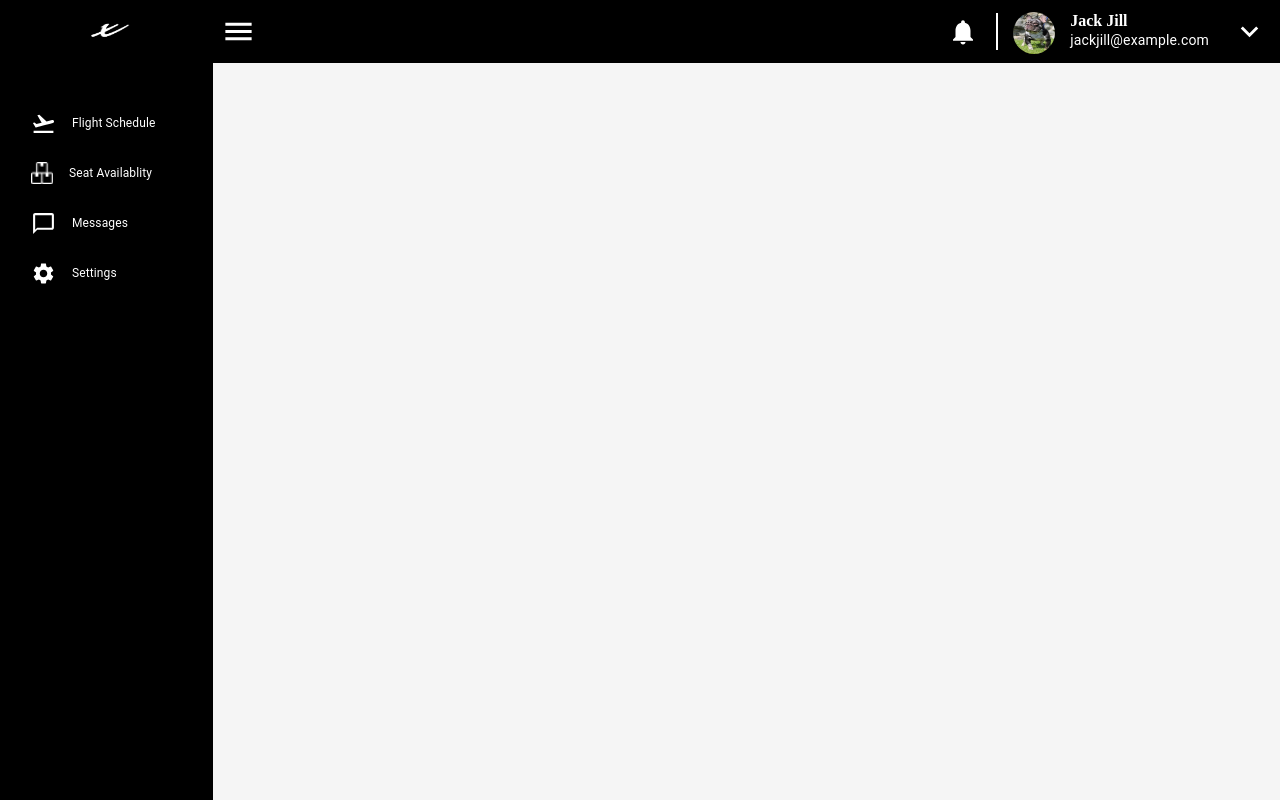
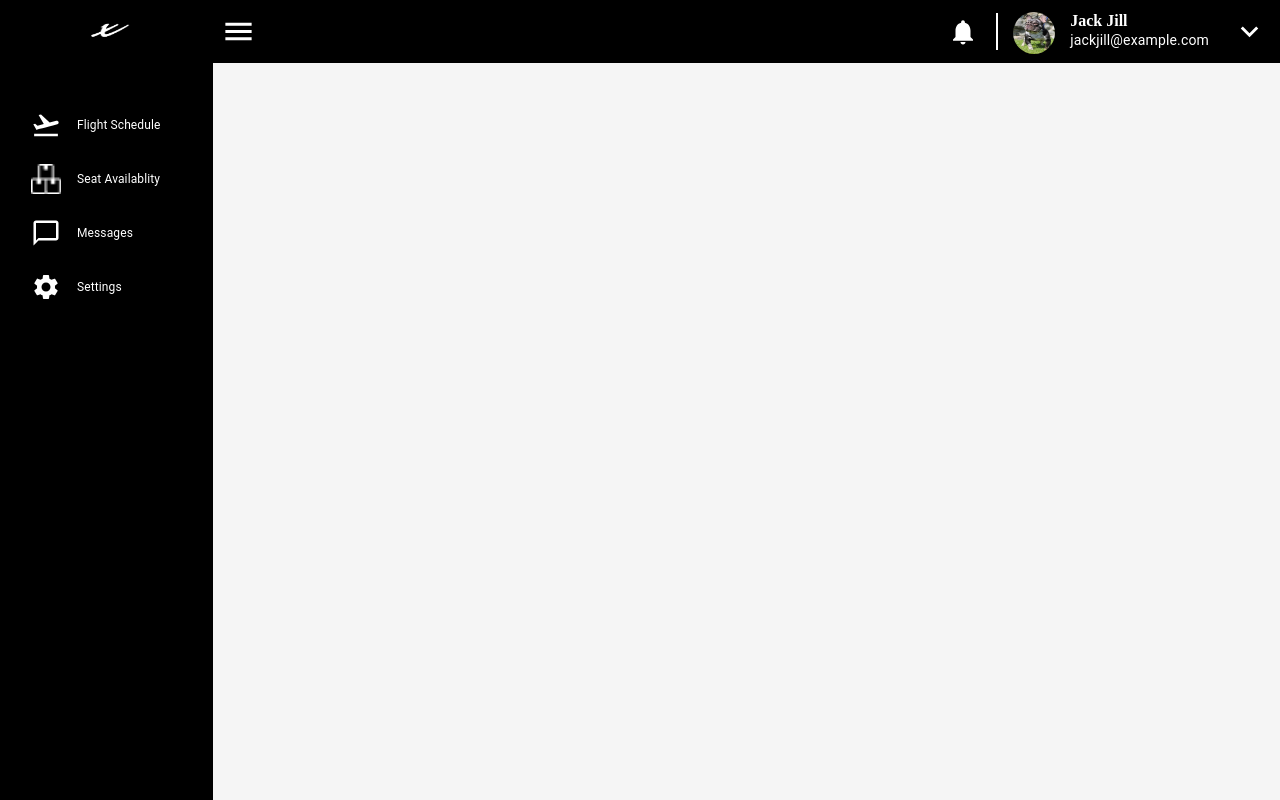
Before and after one commit to maaz-shah47/flight-project, a React (Vite) app: page / in a window 1280 px wide. Built offline with nearby package versions, Linux system fonts and the light colour scheme.

Commit message:
fixed toggle

```diff
--- a/src/components/dashboard/Dashboard.jsx
+++ b/src/components/dashboard/Dashboard.jsx
@@ -20,10 +20,10 @@ const Dashboard = () => {
     <Grid container sx={{
       backgroundColor: '#f5f5f5',
     }}>
-      <Grid item sm={2}>
+      <Grid item sm={isOpen ? 2 : 1}>
         <Sidebar isOpen={isOpen} />
       </Grid>
-      <Grid item sm={10}>
+      <Grid item sm={isOpen ? 10 : 11}>
         <Navbar handleMenuClick={handleMenuClick} />
         <Box sx={{
           padding: '30px',
--- a/src/components/dashboard/NavItemsData.jsx
+++ b/src/components/dashboard/NavItemsData.jsx
@@ -8,22 +8,22 @@ function createNav(icon, text, path) {
 }
 let navItems = [
   createNav(
-    <FlightTakeoffIcon sx={{ fontSize: "25px", color: "white" }} />,
+    <FlightTakeoffIcon sx={{ fontSize: "30px", color: "white" }} />,
     "Flight Schedule",
     "/dashboard/flights"
   ),
   createNav(
-    <img src={SeatIcon} alt="Seat Icon" style={{ height: '22px' }} />,
+    <img src={SeatIcon} alt="Seat Icon" style={{ height: '30px' }} />,
     "Seat Availablity",
     "/dashboard/seats"
   ),
   createNav(
-    <ChatBubbleOutlineIcon sx={{ fontSize: "25px", color: "white" }} />,
+    <ChatBubbleOutlineIcon sx={{ fontSize: "30px", color: "white" }} />,
     "Messages",
     "/dashboard/messages"
   ),
   createNav(
-    <SettingsIcon sx={{ fontSize: "25px", color: "white" }} />,
+    <SettingsIcon sx={{ fontSize: "30px", color: "white" }} />,
     "Settings",
     "/dashboard/settings"
   ),
--- a/src/components/dashboard/Sidebar.jsx
+++ b/src/components/dashboard/Sidebar.jsx
@@ -74,7 +74,7 @@ const Sidebar = ({ isOpen }) => {
       </Box>
       <Divider />
       <List sx={{
-        padding: '15px'
+        padding: isOpen ? '15px' : '30px'
       }}>
         {navItems.map((item) => (
           <ListItem disablePadding key={item.text}>
--- a/src/components/messages/Chat.jsx
+++ b/src/components/messages/Chat.jsx
@@ -58,7 +58,6 @@ const messages = [
     time: '12:00 PM',
   },
 ];
-
 const useStyles = makeStyles((theme) => ({
   root: {
     display: 'flex',
```
